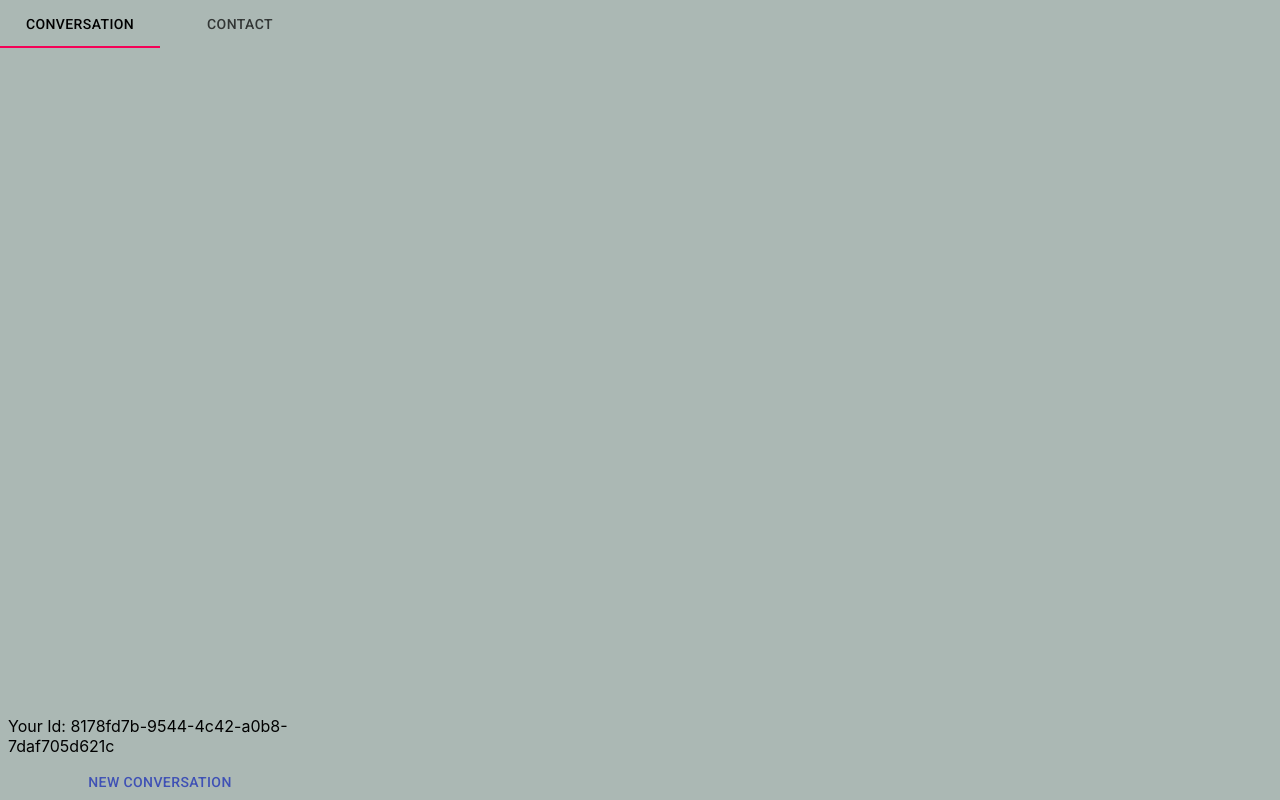
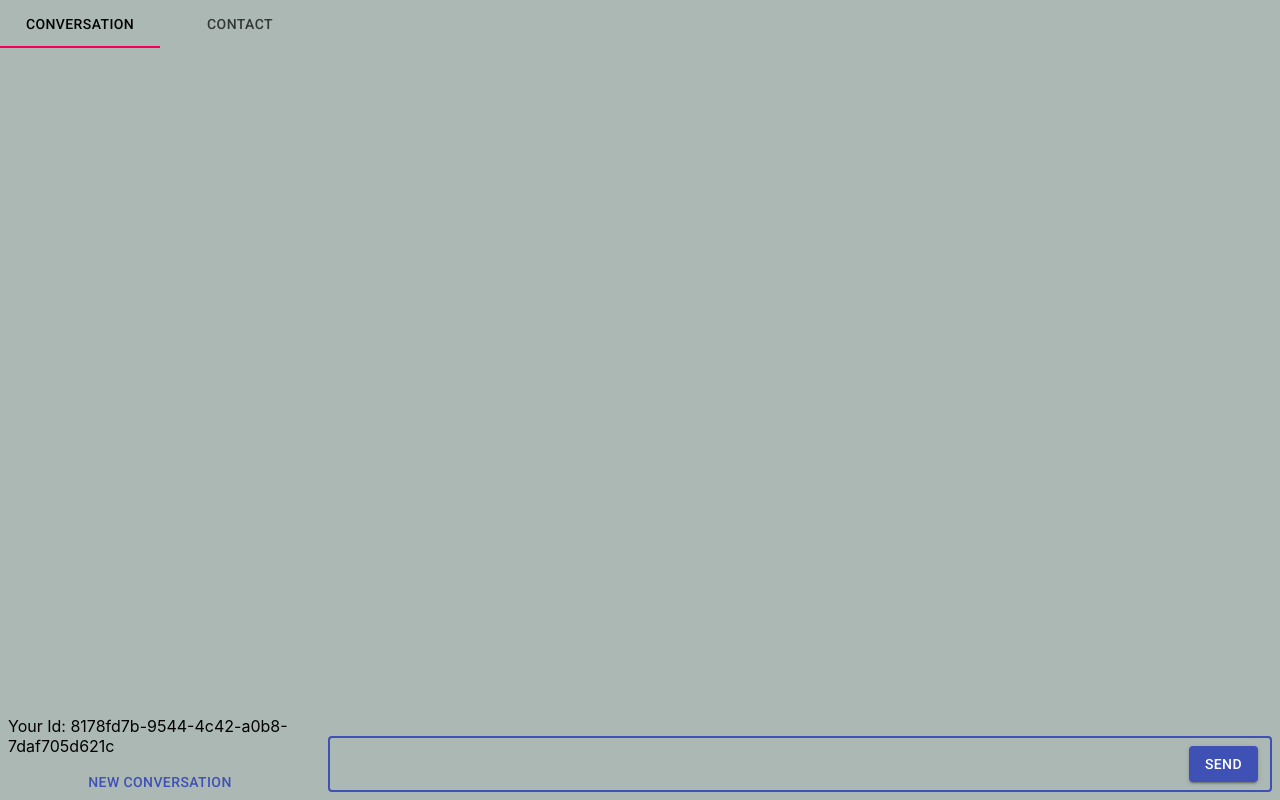
Before and after one commit to JosephT5566/chatapp, a Next.js app: page / in a window 1280 px wide. Built offline with nearby package versions, Linux system fonts and the light colour scheme.

Commit message:
create `openConversation` component and apply to index

```diff
--- a/pages/index.tsx
+++ b/pages/index.tsx
@@ -7,8 +7,9 @@ import { v4 as uuidv4 } from 'uuid';
 
 import { APP_NAME } from '../src/utils/static';
 import Sidebar from '../src/views/payload/sidebar';
-import { ConversationsProvider } from '../src/providers/ConversationsProvider';
+import { ConversationsProvider, useConversations } from '../src/providers/ConversationsProvider';
 import { ContactsProvider } from '../src/providers/ContactsProvider';
+import OpenConversation from '../src/views/layout/openConversation';
 
 const useStyle = makeStyles((theme) => ({
 	home: {
@@ -16,11 +17,15 @@ const useStyle = makeStyles((theme) => ({
 		width: '100%',
 		height: '100vh',
 	},
+	content: {
+		display: 'flex',
+	},
 }));
 
 export default function Home() {
 	const [id, setId] = useLocalStorage('id', uuidv4());
 	const classes = useStyle();
+	const { selectedConversation } = useConversations();
 
 	return (
 		<div className={classes.home}>
@@ -28,10 +33,11 @@ export default function Home() {
 				<title>{APP_NAME}</title>
 			</Head>
 
-			<main>
+			<main className={classes.content}>
 				<ContactsProvider>
-					<ConversationsProvider>
+					<ConversationsProvider id={id}>
 						<Sidebar id={id}></Sidebar>
+						{selectedConversation && <OpenConversation />}
 					</ConversationsProvider>
 				</ContactsProvider>
 			</main>
--- /dev/null
+++ b/src/views/layout/openConversation.tsx
@@ -0,0 +1,134 @@
+import React, { useEffect, useState, useRef, useCallback } from 'react';
+import { makeStyles } from '@material-ui/core/styles';
+import FormControl from '@material-ui/core/FormControl';
+import Button from '@material-ui/core/Button';
+import Input from '@material-ui/core/Input';
+import OutlinedInput from '@material-ui/core/OutlinedInput';
+import InputAdornment from '@material-ui/core/InputAdornment';
+import { useConversations } from '../../providers/ConversationsProvider';
+import theme from '../../../styles/theme';
+
+const useStyle = makeStyles(() => ({
+	openConversation: {
+		height: '100vh',
+		display: 'flex',
+		flexDirection: 'column',
+		flexGrow: 1,
+	},
+	messageContainer: {
+		flexGrow: 1,
+		overflow: 'auto',
+		display: 'flex',
+		flexDirection: 'column-reverse',
+	},
+	messages: {
+		display: 'flex',
+		flexDirection: 'column',
+		alignItems: 'start',
+		justifyContent: 'flex-end',
+		padding: '0 0.3rem',
+	},
+	message: {
+		margin: '0.3rem 0',
+		display: 'flex',
+		flexDirection: 'column',
+		'&.fromMe': {
+			alignSelf: 'flex-end',
+		},
+
+		'& .text': {
+			borderRadius: '0.5rem',
+			padding: '0.5rem 1rem',
+			boxShadow: '0 0 0 2px',
+			'&.fromMe': {
+				boxShadow: 'none',
+				backgroundColor: theme.palette.primary.main,
+				color: 'white',
+			},
+		},
+		'& .sender': {
+			color: theme.palette.grey[600],
+			fontSize: 'small',
+			'&.fromMe': {
+				textAlign: 'right',
+			},
+		},
+	},
+	textInput: {
+		padding: '0.5rem',
+	},
+}));
+
+export default function OpenConversation() {
+	const classes = useStyle();
+	const [text, setText] = useState('');
+	const { sendMessage, selectedConversation } = useConversations();
+	const lastMessageRef = useRef<HTMLInputElement>(null);
+	// const setRef = useCallback((node: React.RefObject<HTMLInputElement>) => {
+	// 	console.log(node?.current);
+	// 	node && node.current?.scrollIntoView();
+	// }, []);
+
+	const handleChange = (e: React.ChangeEvent<HTMLInputElement>) => {
+		e.preventDefault();
+		setText(e.target.value);
+	};
+
+	const handleSend = () => {
+		sendMessage(
+			selectedConversation.recipients.map((r) => r.id),
+			text
+		);
+		setText('');
+	};
+
+	useEffect(() => {
+		lastMessageRef.current && lastMessageRef.current.scrollIntoView();
+	}, [selectedConversation?.messages]);
+
+	return (
+		<div className={classes.openConversation}>
+			<div className={classes.messageContainer}>
+				<div className={classes.messages}>
+					{selectedConversation &&
+						selectedConversation.messages.map((message, index) => {
+							const isLastMessage = selectedConversation.messages.length - 1 === index;
+							return (
+								<div
+									key={index}
+									ref={isLastMessage ? lastMessageRef : null}
+									className={`${classes.message} ${message.fromMe && 'fromMe'}`}
+								>
+									<div className={`text ${message.fromMe && 'fromMe'}`}>{message.text}</div>
+									<div className={`sender ${message.fromMe && 'fromMe'}`}>
+										{message.fromMe ? 'you' : message.senderName}
+									</div>
+								</div>
+							);
+						})}
+				</div>
+			</div>
+			<FormControl className={classes.textInput}>
+				<OutlinedInput
+					id="standard-adornment-password"
+					type={'text'}
+					value={text}
+					onChange={handleChange}
+					autoFocus
+					endAdornment={
+						<InputAdornment position="end">
+							<Button
+								color={'primary'}
+								variant={'contained'}
+								aria-label="toggle password visibility"
+								onClick={handleSend}
+							>
+								Send
+							</Button>
+						</InputAdornment>
+					}
+				/>
+			</FormControl>
+		</div>
+	);
+}
```
